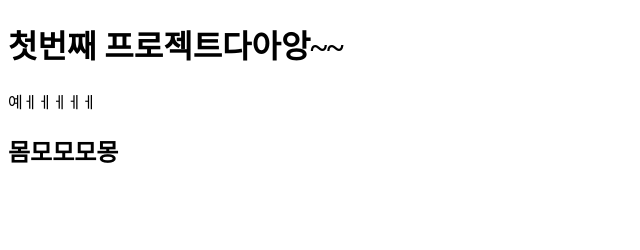
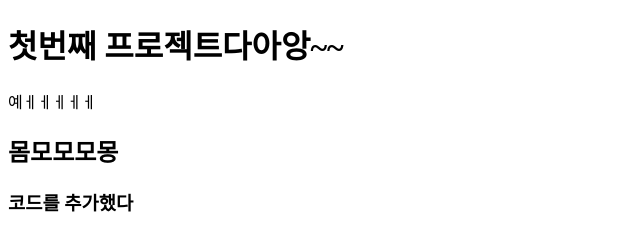
Before and after one commit to biyakim/first-noona-project, a plain HTML site: page first-project/index.html in a window 1280 px wide. Shown: the whole page, without its empty margins (0-640 px from the left). Drawn offline with Linux system fonts and the light colour scheme.

Commit message:
second commit

```diff
--- a/first-project/index.html
+++ b/first-project/index.html
@@ -11,5 +11,9 @@
     <h1>첫번째 프로젝트다아앙~~</h1>
     <p>예ㅔㅔㅔㅔㅔ</p>
     <h2>몸모모모몽</h2>
+
+    <h3>
+        코드를 추가했다
+    </h3>
   </body>
 </html>
```
